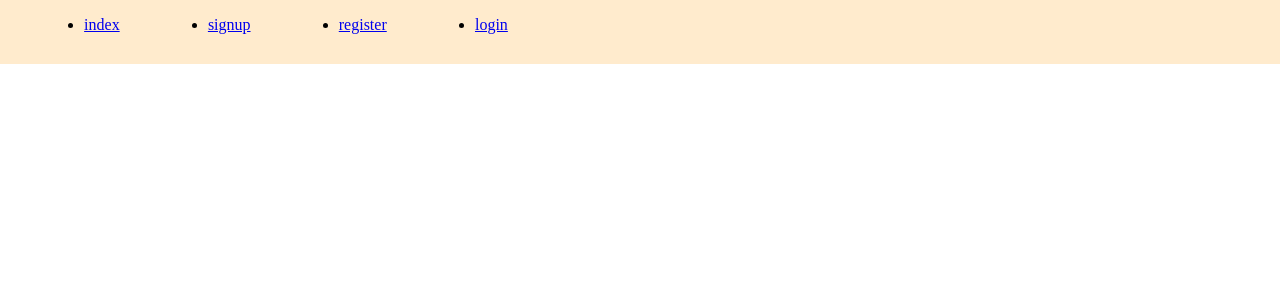
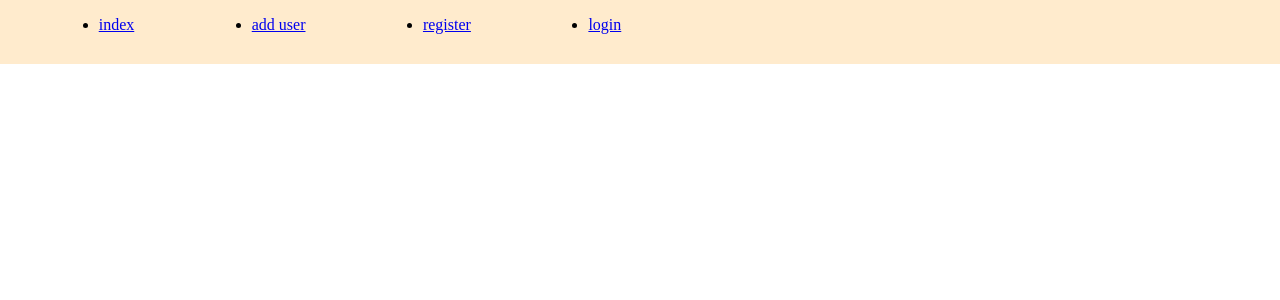
Before and after one commit to ManuelYabes/DjangoDepoyment, a Django app: page / in a window 1280 px wide. Shown: the top 300 px of the page. Run offline with Django 4.2, Linux system fonts and the light colour scheme.

Commit message:
update style and adduser

```diff
--- a/APP/urls.py
+++ b/APP/urls.py
@@ -6,7 +6,7 @@ app_name = 'APP'
 urlpatterns = [
     path('',views.base,name='base'),
     path('index/',views.index,name='index'),
-    path('signup/',views.signup,name='signup'),
+    path('adduser/',views.signup,name='signup'),
     path('register/',views.register,name='register'),
     path('login/',views.user_login,name='login'),
     path('logout/',views.user_logout,name='logout'),
--- a/static/css/style.css
+++ b/static/css/style.css
@@ -10,7 +10,7 @@ nav{
 }
 
 nav ul {
-    width: 40%;
+    width: 50%;
     display: flex;
     justify-content: space-around;
 }
--- a/template/html/base.html
+++ b/template/html/base.html
@@ -12,7 +12,7 @@
     <nav>
         <ul>
             <li><a href="{% url 'APP:index' %}">index</a></li>
-            <li><a href="{% url 'APP:signup' %}">signup</a></li>
+            <li><a href="{% url 'APP:s' %}">add user</a></li>
             <li><a href="{% url 'APP:register' %}">register</a></li>
 
             {% if user.is_authenticated %}
```
